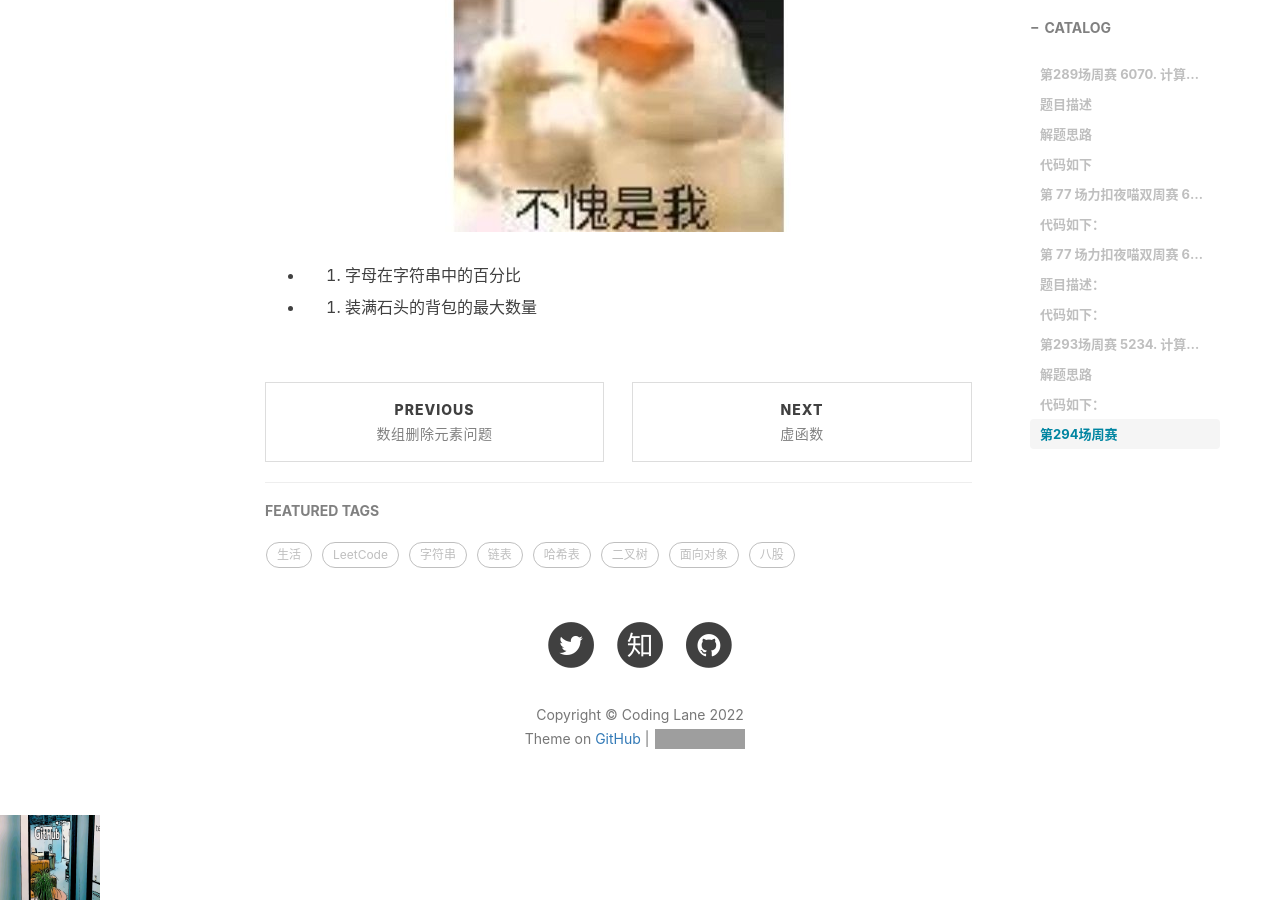
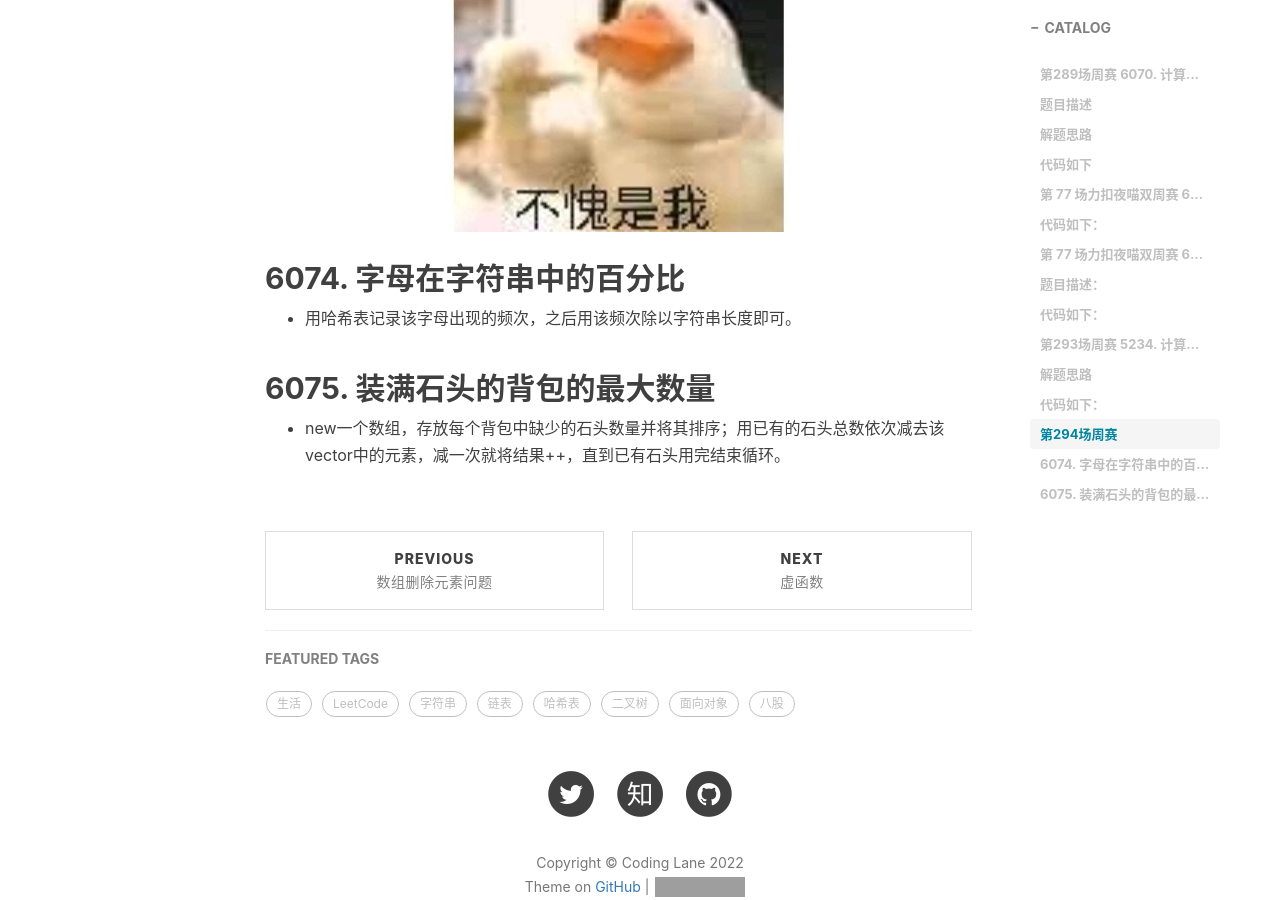
Before and after one commit to xie96808/xie96808.github.io, a Jekyll site: the page built from _posts/2022-04-17-周赛题目记录(持续更新).md, in a window 1280 px wide and 900 px high, scrolled down 6533 px. Built offline with Jekyll 4.4.1, drawn with Linux system fonts in a browser that asks for light colours; nearby versions of some CDN libraries; comment, search, counter and statistics services are not loaded; grey boxes are pictures that could not be loaded.

Commit message:
Update 2022-04-17-周赛题目记录(持续更新).md

```diff
--- a/_posts/2022-04-17-周赛题目记录(持续更新).md
+++ b/_posts/2022-04-17-周赛题目记录(持续更新).md
@@ -167,5 +167,10 @@ Historical moment!终于做出了周赛第一题，第二题也基本知道怎
 
 ![](https://raw.githubusercontent.com/xie96808/xie96808.github.io/master/img/bukuishiwo.jpeg)
 
-* 6074. 字母在字符串中的百分比
-* 6075. 装满石头的背包的最大数量
+## 6074. 字母在字符串中的百分比
+
+* 用哈希表记录该字母出现的频次，之后用该频次除以字符串长度即可。
+
+## 6075. 装满石头的背包的最大数量
+
+* new一个数组，存放每个背包中缺少的石头数量并将其排序；用已有的石头总数依次减去该vector中的元素，减一次就将结果++，直到已有石头用完结束循环。
```
